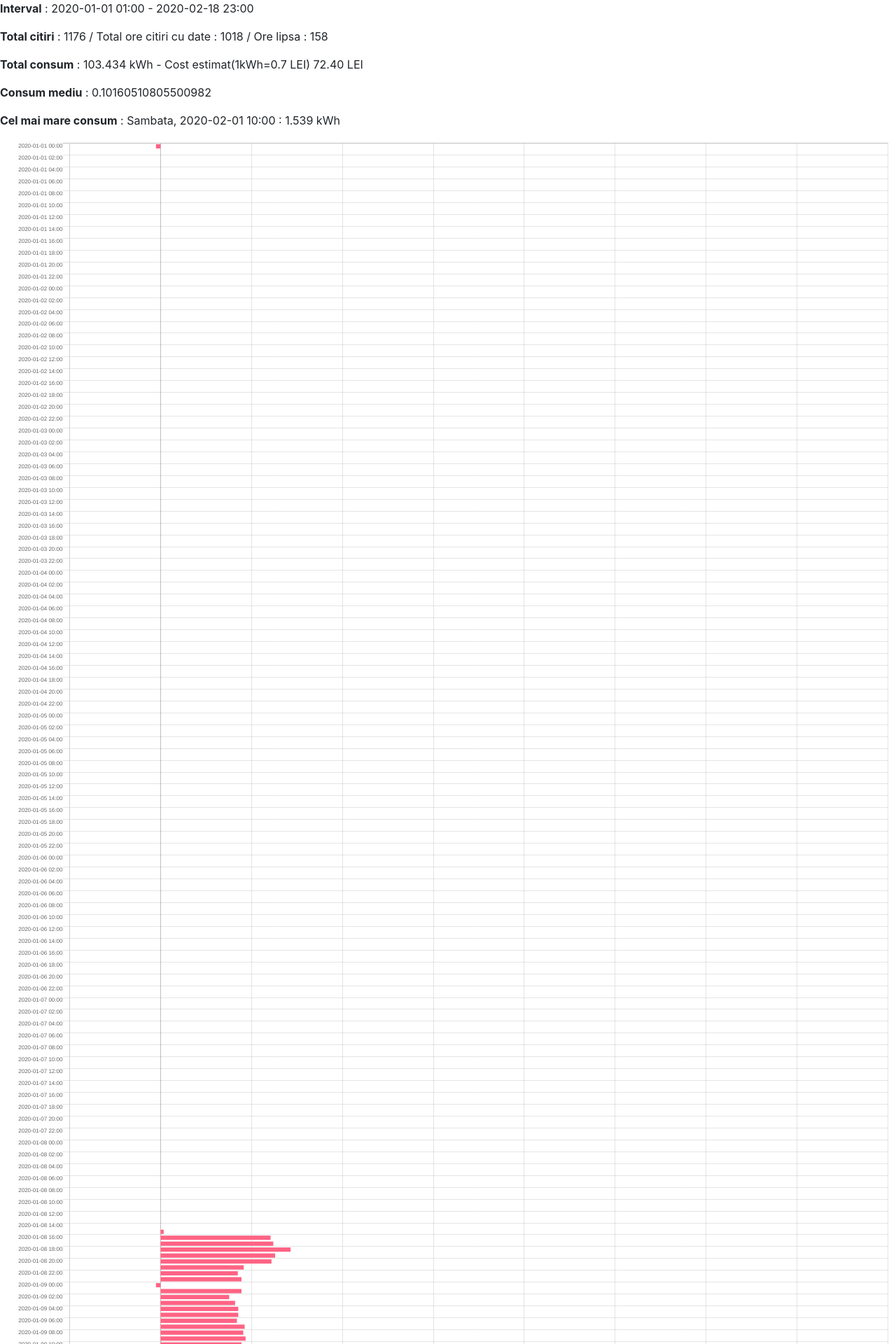
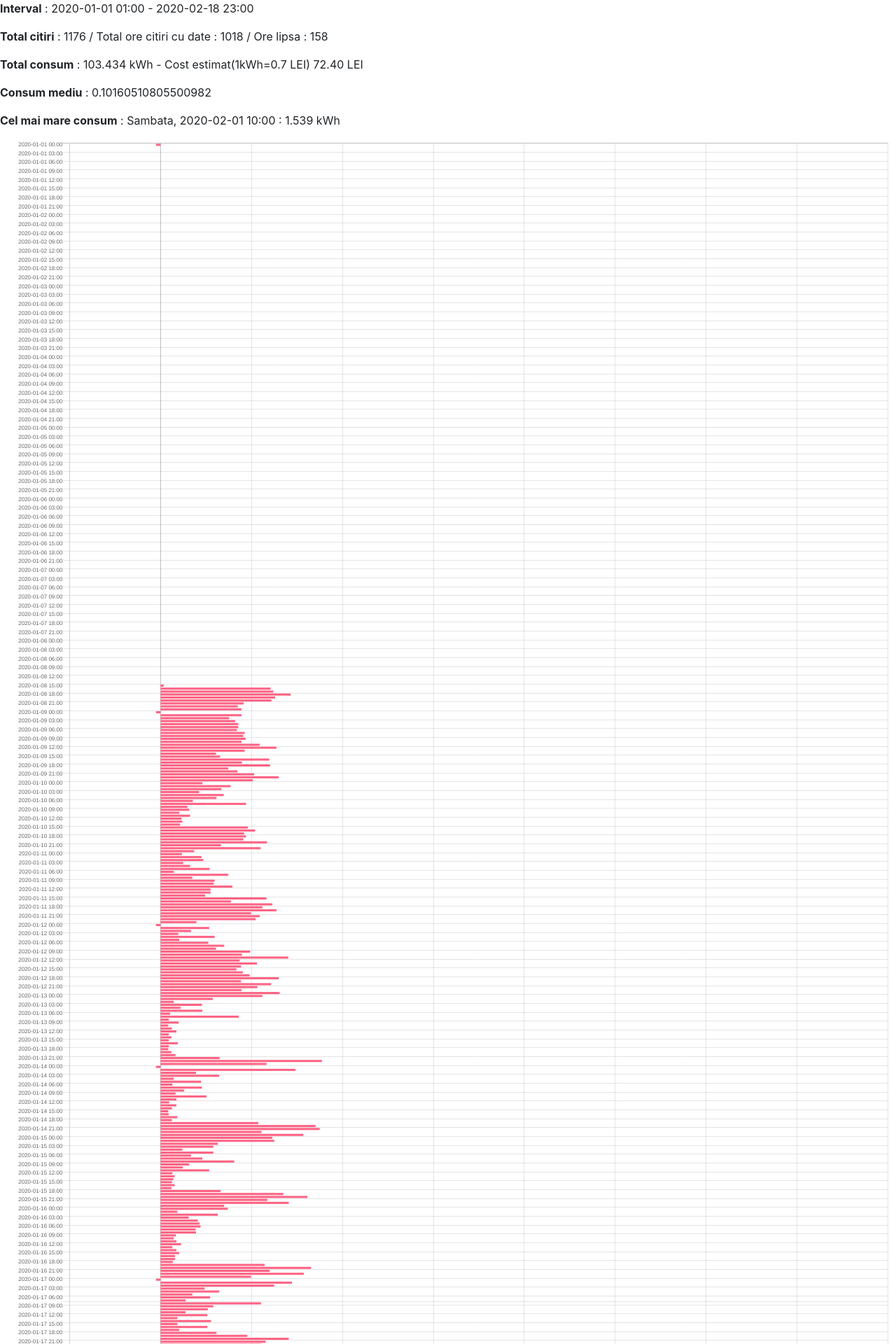
Before and after one commit to hailIulius/chartCurent, a Flask app: page / in a window 1280 px wide. Shown: the top 1920 px of the page at 70% size. Run offline with Flask 2, Linux system fonts and the light colour scheme; some libraries are stand-ins or nearby versions.

Commit message:
Improve transport

```diff
--- a/templates/index.html
+++ b/templates/index.html
@@ -4,17 +4,17 @@
     <meta charset="utf-8">
     <meta name="viewport" content="width=device-width, initial-scale=1, shrink-to-fit=no">
     <title>Chiajna visualizare curent electric</title>
-    <link href="https://cdnjs.cloudflare.com/ajax/libs/twitter-bootstrap/4.3.1/css/bootstrap.min.css" rel="stylesheet">
-    <link href="https://cdnjs.cloudflare.com/ajax/libs/Chart.js/2.8.0/Chart.min.css" rel="stylesheet">
+    <link href="https://cdnjs.cloudflare.com/ajax/libs/twitter-bootstrap/4.4.1/css/bootstrap.min.css" rel="stylesheet">
+    <link href="https://cdnjs.cloudflare.com/ajax/libs/Chart.js/2.9.3/Chart.min.css" rel="stylesheet">
 </head>
 <body>
 
 <div id="stats">
   Statistics about the curent consumtion in Chiajna
 </div>
-<div style="overflow-x: auto;overflow-y:auto">
-  <div height=10000>
-    <canvas id="canvas" height=10000 class=table ></canvas>
+<div style="overflow-x: auto;overflow-y:hidden">
+  <div height=5000>
+    <canvas id="canvas" height=5000 class=table ></canvas>
   </div>
 </div>
 <div id="grafice-div" >
@@ -23,9 +23,9 @@
 <!--suppress JSUnresolvedLibraryURL -->
 <script src="https://cdnjs.cloudflare.com/ajax/libs/jquery/3.4.0/jquery.min.js"></script>
 <!--suppress JSUnresolvedLibraryURL -->
-<script src="https://cdnjs.cloudflare.com/ajax/libs/twitter-bootstrap/4.3.1/js/bootstrap.min.js"></script>
+<script src="https://cdnjs.cloudflare.com/ajax/libs/twitter-bootstrap/4.4.1/js/bootstrap.min.js"></script>
 <!--suppress JSUnresolvedLibraryURL -->
-<script src="https://cdnjs.cloudflare.com/ajax/libs/Chart.js/2.8.0/Chart.min.js"></script>
+<script src="https://cdnjs.cloudflare.com/ajax/libs/Chart.js/2.9.3/Chart.min.js"></script>
 <script>
   /*
     var originalLineDraw = Chart.controllers.horizontalBar.prototype.draw;
```
